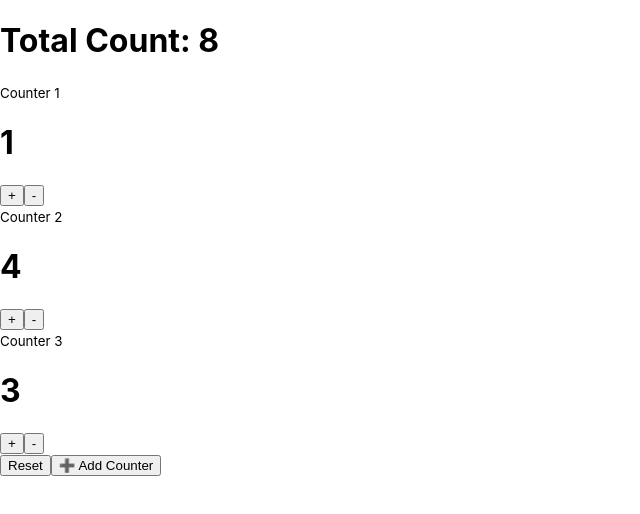
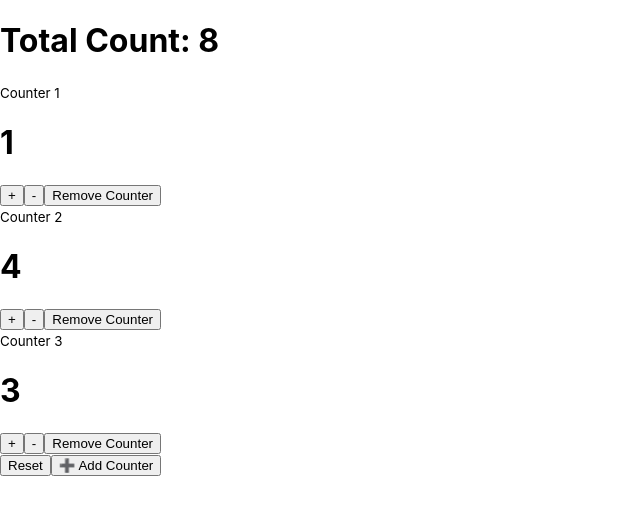
Before and after one commit to Joshkaki00/react-props-state, a React (Create React App) app: page / in a window 1280 px wide. Shown: the top 514 px of the page, without its empty margins (0-640 px from the left). Built offline with nearby package versions, Linux system fonts and the light colour scheme.

Commit message:
added button to remove counter

```diff
--- a/src/Counter.js
+++ b/src/Counter.js
@@ -5,8 +5,10 @@ function Counter(props) {
         <h1>{props.value}</h1>
         <button onClick={props.increment}>+</button>
         <button onClick={props.decrement}>-</button>
+        {/* Button to remove this counter */}
+        <button onClick={props.removeCounter}>Remove Counter</button>
       </div>
     );
   }
 
-  export default Counter;
+export default Counter;
```
